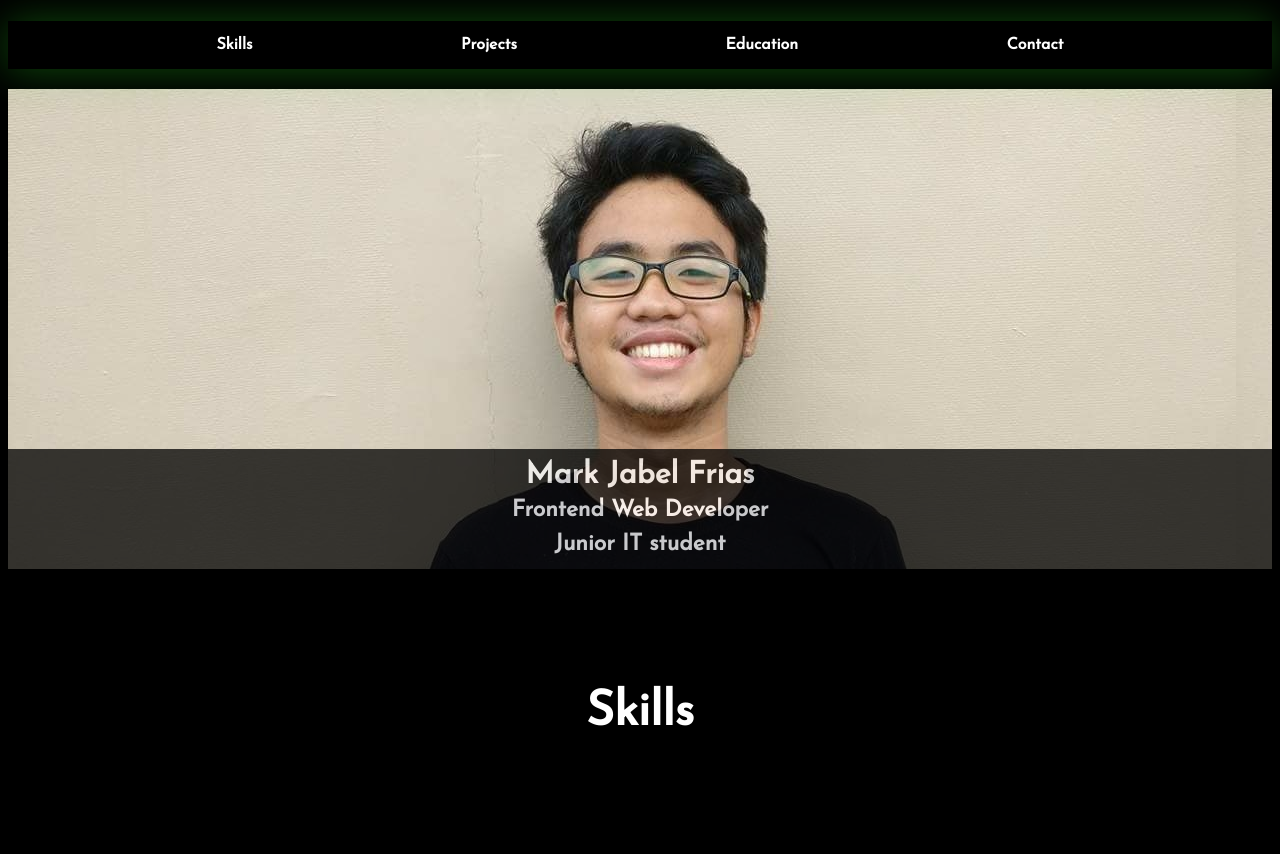
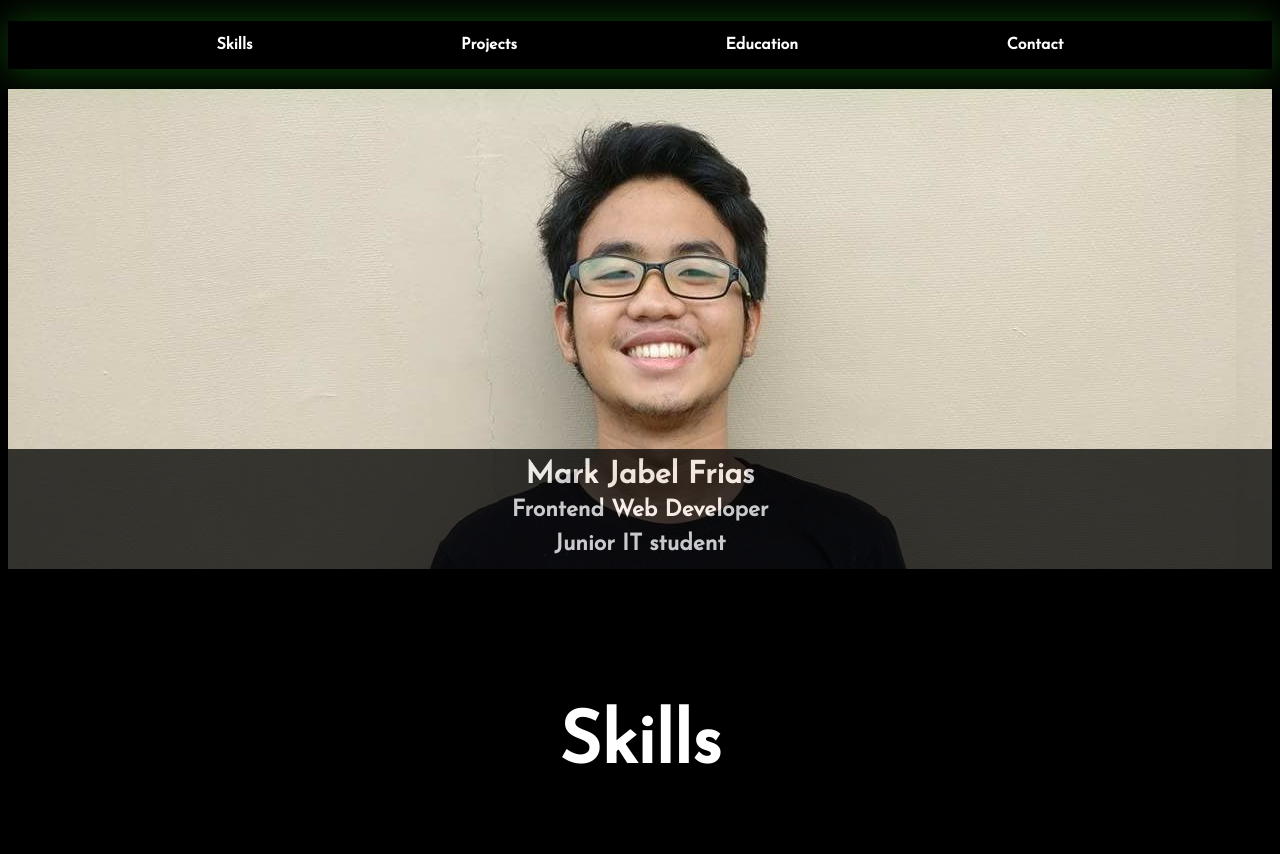
Before and after one commit to markfrias/personal-portfolio, a website: page index.html in a window 1280 px wide. Shown: the part 77-931 px from the top of the page. Drawn offline with Linux system fonts and the light colour scheme.

Commit message:
Enlarge headings

```diff
--- a/css/main.css
+++ b/css/main.css
@@ -133,7 +133,7 @@ nav {
 }
 
 #skills-heading {
-    font-size: 3em;
+    font-size: 4.5em;
     padding-bottom: 10vh;
 }
 
```
